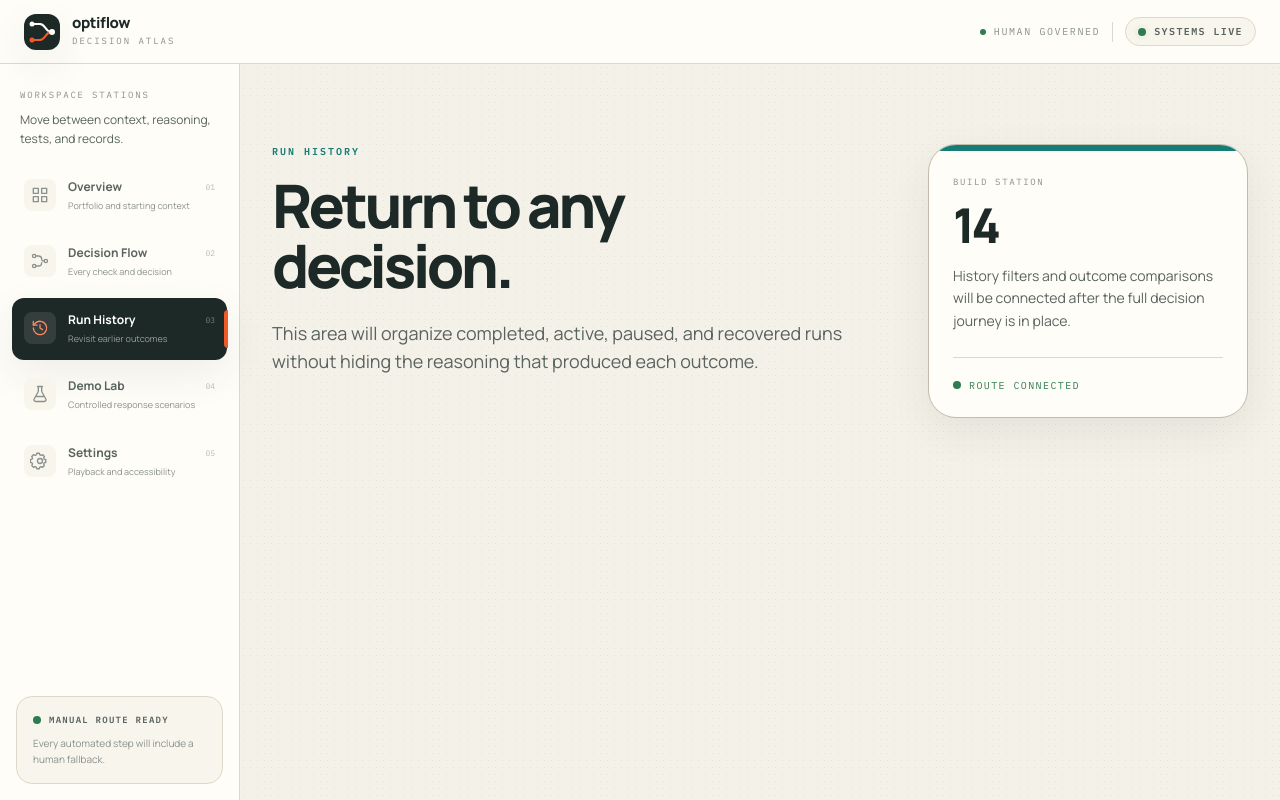
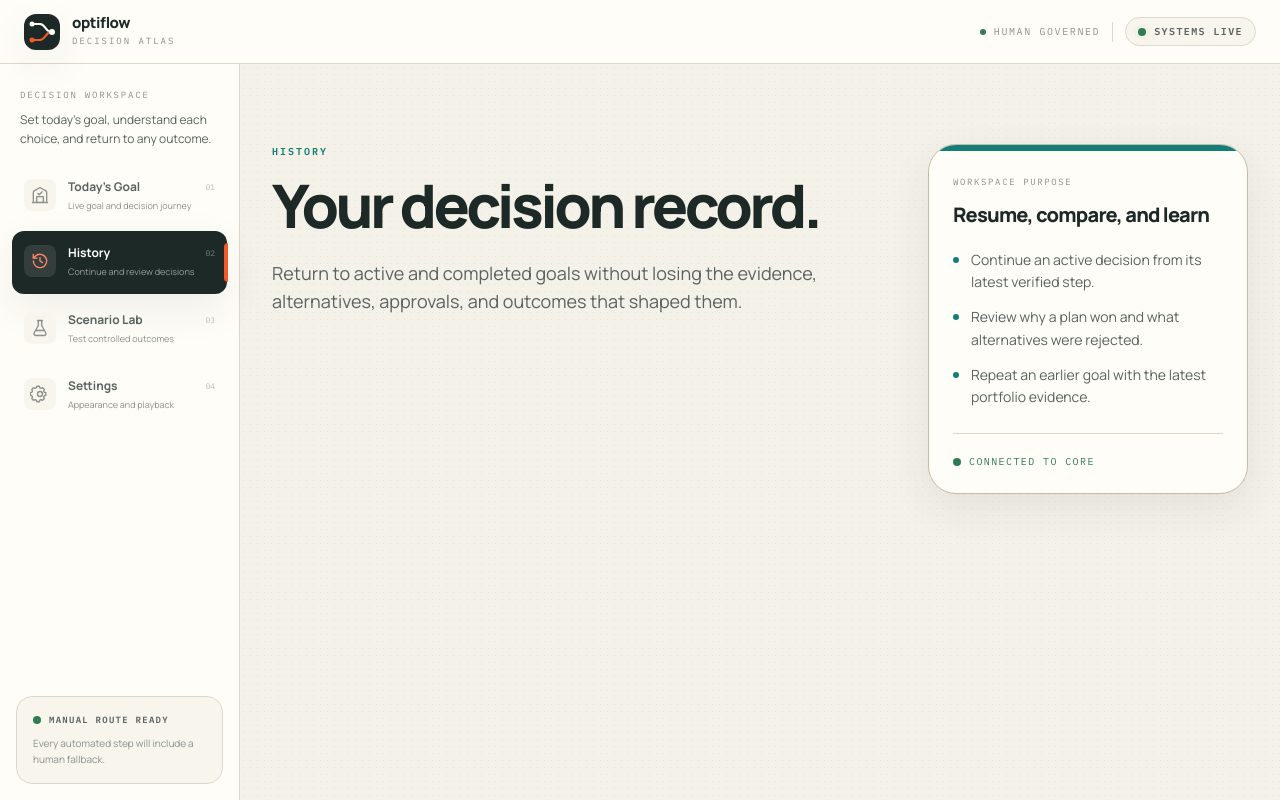
Before and after one commit to Arnikan18/optiflow-ai, a React (Vite) app in the folder frontend/: page /history in a window 1280 px wide. Built offline with nearby package versions, Linux system fonts and the light colour scheme.

Commit message:
feat(frontend): reorganize workspace around today

```diff
--- a/frontend/src/App.tsx
+++ b/frontend/src/App.tsx
@@ -1,9 +1,8 @@
-import { BrowserRouter, Link, Route, Routes } from 'react-router-dom';
+import { BrowserRouter, Link, Navigate, Route, Routes } from 'react-router-dom';
 import { Shell } from './components/layout/Shell';
 import { ControlRoomPage } from './pages/ControlRoomPage';
 import { RunCockpitPage } from './pages/RunCockpitPage';
 import {
-  DecisionFlowHubPage,
   DemoLabPage,
   RunHistoryPage,
   SettingsPage,
@@ -15,7 +14,7 @@ export default function App() {
       <Shell>
         <Routes>
           <Route path="/" element={<ControlRoomPage />} />
-          <Route path="/decision-flow" element={<DecisionFlowHubPage />} />
+          <Route path="/decision-flow" element={<Navigate to="/" replace />} />
           <Route path="/run/:runId" element={<RunCockpitPage />} />
           <Route path="/history" element={<RunHistoryPage />} />
           <Route path="/demo-lab" element={<DemoLabPage />} />
@@ -27,7 +26,7 @@ export default function App() {
                 <p className="text-5xl">404</p>
                 <p className="text-sm text-ink-muted">Page not found.</p>
                 <Link to="/" className="text-xs font-mono text-ops-amber hover:underline">
-                  ← Return to Overview
+                  ← Return to Today
                 </Link>
               </div>
             )}
--- a/frontend/src/components/layout/Shell.tsx
+++ b/frontend/src/components/layout/Shell.tsx
@@ -1,7 +1,7 @@
 import type { ReactNode } from 'react';
 import { Link, NavLink, useLocation } from 'react-router-dom';
 
-type NavIcon = 'overview' | 'flow' | 'history' | 'lab' | 'settings';
+type NavIcon = 'today' | 'history' | 'lab' | 'settings';
 
 type NavigationItem = {
   number: string;
@@ -15,41 +15,33 @@ type NavigationItem = {
 const NAVIGATION: NavigationItem[] = [
   {
     number: '01',
-    label: 'Overview',
-    shortLabel: 'Overview',
-    description: 'Portfolio and starting context',
+    label: "Today's Goal",
+    shortLabel: 'Today',
+    description: 'Live goal and decision journey',
     to: '/',
-    icon: 'overview',
+    icon: 'today',
   },
   {
     number: '02',
-    label: 'Decision Flow',
-    shortLabel: 'Flow',
-    description: 'Every check and decision',
-    to: '/decision-flow',
-    icon: 'flow',
-  },
-  {
-    number: '03',
-    label: 'Run History',
+    label: 'History',
     shortLabel: 'History',
-    description: 'Revisit earlier outcomes',
+    description: 'Continue and review decisions',
     to: '/history',
     icon: 'history',
   },
   {
-    number: '04',
-    label: 'Demo Lab',
-    shortLabel: 'Lab',
-    description: 'Controlled response scenarios',
+    number: '03',
+    label: 'Scenario Lab',
+    shortLabel: 'Scenarios',
+    description: 'Test controlled outcomes',
     to: '/demo-lab',
     icon: 'lab',
   },
   {
-    number: '05',
+    number: '04',
     label: 'Settings',
     shortLabel: 'Settings',
-    description: 'Playback and accessibility',
+    description: 'Appearance and playback',
     to: '/settings',
     icon: 'settings',
   },
@@ -57,17 +49,11 @@ const NAVIGATION: NavigationItem[] = [
 
 function Icon({ name }: { name: NavIcon }) {
   const paths: Record<NavIcon, ReactNode> = {
-    overview: (
+    today: (
       <>
-        <path d="M4 4h6v6H4zM14 4h6v6h-6zM4 14h6v6H4zM14 14h6v6h-6z" />
-      </>
-    ),
-    flow: (
-      <>
-        <circle cx="5" cy="6" r="2" />
-        <circle cx="19" cy="12" r="2" />
-        <circle cx="5" cy="18" r="2" />
-        <path d="M7 6h3a4 4 0 0 1 4 4v0a2 2 0 0 0 2 2h1M7 18h3a4 4 0 0 0 4-4v0" />
+        <path d="M4 19.5V8.8a2 2 0 0 1 1-1.7l6-3.5a2 2 0 0 1 2 0l6 3.5a2 2 0 0 1 1 1.7v10.7" />
+        <path d="M8 21v-7h8v7M3 21h18" />
+        <path d="m9.5 10.2 1.6 1.6 3.5-3.6" />
       </>
     ),
     history: (
@@ -108,10 +94,7 @@ function Icon({ name }: { name: NavIcon }) {
 
 function isItemActive(pathname: string, item: NavigationItem): boolean {
   if (item.to === '/') {
-    return pathname === '/';
-  }
-  if (item.to === '/decision-flow') {
-    return pathname === '/decision-flow' || pathname.startsWith('/run/');
+    return pathname === '/' || pathname.startsWith('/run/');
   }
   return pathname.startsWith(item.to);
 }
@@ -174,7 +157,7 @@ export function Shell({ children }: { children: ReactNode }) {
 
       <nav
         className="lg:hidden sticky top-16 z-40 border-b border-border-dim bg-abyss/95 backdrop-blur overflow-x-auto"
-        aria-label="Workspace stations"
+        aria-label="Decision workspace"
       >
         <div className="min-w-max px-3 flex">
           {NAVIGATION.map((item) => {
@@ -201,14 +184,14 @@ export function Shell({ children }: { children: ReactNode }) {
         <aside className="hidden lg:flex w-60 shrink-0 sticky top-16 self-start h-[calc(100vh-4rem)] border-r border-border-dim bg-abyss flex-col">
           <div className="px-5 pt-6 pb-4">
             <p className="text-[9px] font-mono uppercase tracking-[0.2em] text-ink-muted">
-              Workspace stations
+              Decision workspace
             </p>
             <p className="text-xs leading-relaxed text-ink-secondary mt-2">
-              Move between context, reasoning, tests, and records.
+              Set today's goal, understand each choice, and return to any outcome.
             </p>
           </div>
 
-          <nav className="px-3 space-y-1" aria-label="Workspace stations">
+          <nav className="px-3 space-y-1" aria-label="Decision workspace">
             {NAVIGATION.map((item) => {
               const active = isItemActive(pathname, item);
               return (
--- a/frontend/src/pages/WorkspacePages.tsx
+++ b/frontend/src/pages/WorkspacePages.tsx
@@ -1,28 +1,17 @@
-import { Link } from 'react-router-dom';
-import type { RecentRun } from '../types/api';
-
 type WorkspacePageProps = {
   eyebrow: string;
   title: string;
   description: string;
-  station: string;
-  nextStep: string;
+  purpose: string;
+  capabilities: string[];
 };
-
-function readRecentRuns(): RecentRun[] {
-  try {
-    return JSON.parse(localStorage.getItem('optiflow_runs') ?? '[]') as RecentRun[];
-  } catch {
-    return [];
-  }
-}
 
 function WorkspacePage({
   eyebrow,
   title,
   description,
-  station,
-  nextStep,
+  purpose,
+  capabilities,
 }: WorkspacePageProps) {
   return (
     <div className="min-h-full paper-noise">
@@ -44,17 +33,22 @@ function WorkspacePage({
             <div className="h-1.5 bg-ops-cyan" />
             <div className="p-6">
               <p className="text-[9px] font-mono uppercase tracking-[0.18em] text-ink-muted">
-                Build station
+                Workspace purpose
               </p>
-              <p className="text-5xl font-extrabold tracking-[-0.07em] text-ink-primary mt-3">
-                {station}
+              <p className="text-xl font-extrabold tracking-[-0.04em] text-ink-primary mt-3">
+                {purpose}
               </p>
-              <p className="text-sm leading-relaxed text-ink-secondary mt-4">
-                {nextStep}
-              </p>
+              <ul className="mt-5 space-y-3">
+                {capabilities.map((capability) => (
+                  <li key={capability} className="flex gap-3 text-sm leading-relaxed text-ink-secondary">
+                    <span className="mt-2 w-1.5 h-1.5 shrink-0 rounded-full bg-ops-cyan" />
+                    <span>{capability}</span>
+                  </li>
+                ))}
+              </ul>
               <div className="mt-6 pt-5 border-t border-border-dim flex items-center gap-2 text-[10px] font-mono uppercase tracking-[0.14em] text-ops-emerald">
                 <span className="w-2 h-2 rounded-full bg-ops-emerald" />
-                Route connected
+                Connected to Core
               </div>
             </div>
           </aside>
@@ -64,67 +58,18 @@ function WorkspacePage({
   );
 }
 
-export function DecisionFlowHubPage() {
-  const recentRun = readRecentRuns()[0];
-
-  if (recentRun) {
-    return (
-      <div className="min-h-full paper-noise">
-        <section className="max-w-5xl mx-auto px-5 sm:px-8 py-12 lg:py-20">
-          <p className="text-[10px] font-mono font-semibold uppercase tracking-[0.2em] text-ops-amber">
-            Decision flow
-          </p>
-          <h1 className="text-4xl sm:text-6xl font-extrabold tracking-[-0.06em] leading-[1.02] mt-4">
-            Continue the route.
-          </h1>
-          <p className="max-w-2xl text-base text-ink-secondary leading-relaxed mt-5">
-            Your most recent decision remains available as a permanent, revisitable journey.
-          </p>
-          <Link
-            to={`/run/${recentRun.run_id}`}
-            className="group block rounded-[1.75rem] border border-border-base bg-abyss shadow-card p-6 sm:p-8 mt-10 focus-ring"
-          >
-            <div className="flex flex-col sm:flex-row sm:items-center justify-between gap-6">
-              <div>
-                <p className="text-[10px] font-mono text-ink-muted">
-                  #{recentRun.run_id.slice(0, 12)}
-                </p>
-                <p className="text-lg sm:text-xl font-bold tracking-[-0.03em] mt-3">
-                  {recentRun.goal_text}
-                </p>
-                <p className="text-xs text-ink-muted mt-3">
-                  {recentRun.status.replace(/_/g, ' ')}
-                </p>
-              </div>
-              <span className="shrink-0 w-12 h-12 rounded-full bg-ops-amber text-white flex items-center justify-center group-hover:translate-x-1 transition-transform">
-                →
-              </span>
-            </div>
-          </Link>
-        </section>
-      </div>
-    );
-  }
-
-  return (
-    <WorkspacePage
-      eyebrow="Decision flow"
-      title="Every decision becomes a route."
-      description="Start from Overview to create a decision. Its evidence, checks, alternatives, approval, execution, and verification will remain accessible here."
-      station="03"
-      nextStep="The guided playback controller and permanent step cards are the next route stations."
-    />
-  );
-}
-
 export function RunHistoryPage() {
   return (
     <WorkspacePage
-      eyebrow="Run history"
-      title="Return to any decision."
-      description="This area will organize completed, active, paused, and recovered runs without hiding the reasoning that produced each outcome."
-      station="14"
-      nextStep="History filters and outcome comparisons will be connected after the full decision journey is in place."
+      eyebrow="History"
+      title="Your decision record."
+      description="Return to active and completed goals without losing the evidence, alternatives, approvals, and outcomes that shaped them."
+      purpose="Resume, compare, and learn"
+      capabilities={[
+        'Continue an active decision from its latest verified step.',
+        'Review why a plan won and what alternatives were rejected.',
+        'Repeat an earlier goal with the latest portfolio evidence.',
+      ]}
     />
   );
 }
@@ -132,11 +77,15 @@ export function RunHistoryPage() {
 export function DemoLabPage() {
   return (
     <WorkspacePage
-      eyebrow="Demo lab"
+      eyebrow="Scenario lab"
       title="Test the route before it matters."
-      description="Queue specialist responses, simulate a source failure, and reset deterministic data from one controlled workspace."
-      station="12"
-      nextStep="The lab will use the real demo APIs already validated against the backend."
+      description="Explore controlled operational situations with the same checks used by a live decision, without changing real work."
+      purpose="Practise safely with real logic"
+      capabilities={[
+        'Queue specialist responses and observe how the route adapts.',
+        'Simulate a source failure and inspect the manual fallback.',
+        'Reset the demonstration state for a repeatable walkthrough.',
+      ]}
     />
   );
 }
@@ -145,10 +94,14 @@ export function SettingsPage() {
   return (
     <WorkspacePage
       eyebrow="Settings"
-      title="Choose how the story unfolds."
-      description="Guided, presentation, and instant playback modes will live here, alongside motion, timing, and accessibility controls."
-      station="15"
-      nextStep="Preferences will be added after the playback engine defines the supported timing model."
+      title="Make OptiFlow work your way."
+      description="Control appearance, guided playback, motion, and how much engine detail is revealed while a decision unfolds."
+      purpose="Personalize without hiding the truth"
+      capabilities={[
+        'Choose light, dark, or system appearance.',
+        'Adjust readable step timing and reduced-motion behavior.',
+        'Choose rules-only or AI-assisted explanations when available.',
+      ]}
     />
   );
 }
```
